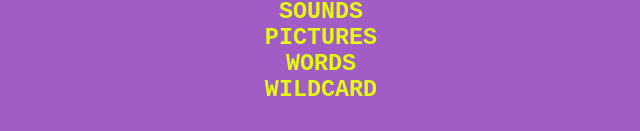
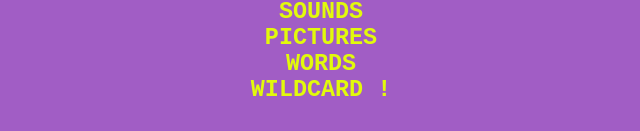
Before and after one commit to cleorainey/cleorainey.github.io, a plain HTML site: page index.html in a window 1280 px wide. Shown: the part 664-795 px from the top of the page, 319-959 px from the left. Drawn offline with Linux system fonts and the light colour scheme.

Commit message:
Update index.html

```diff
--- a/index.html
+++ b/index.html
@@ -28,14 +28,14 @@
         <a href="sounds.html">SOUNDS</a><br>
         <a href="pictures.html">PICTURES</a><br>
         <a href="words.html">WORDS</a><br>
-        <a href="wildcard.html">WILDCARD</a><br>
+        <a href="wildcard.html">WILDCARD !</a><br>
     </h3>
 </div>
 
 <!-- BOTTOM TEXT -->
 <div class="bottom-text">
     <h5>
-        *** Website under construction ! :) ***
+        *** Website under construction ! :) ***<br>
         Hello ! It's me ! Cleo ! I'm using this digital space to document and share the art I make. Let's just play around a bit !<br><br>
         From the UK, I am based in Paris, perform regularly, have love will travel. I say yes to many things and always remain open to collaboration :)<br><br>
 
```
